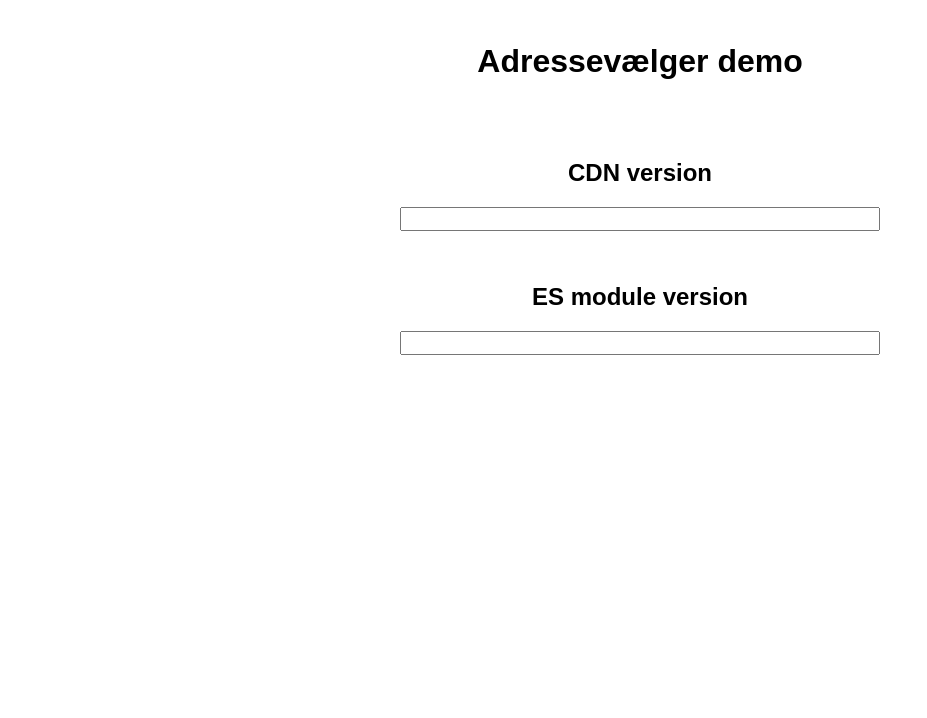
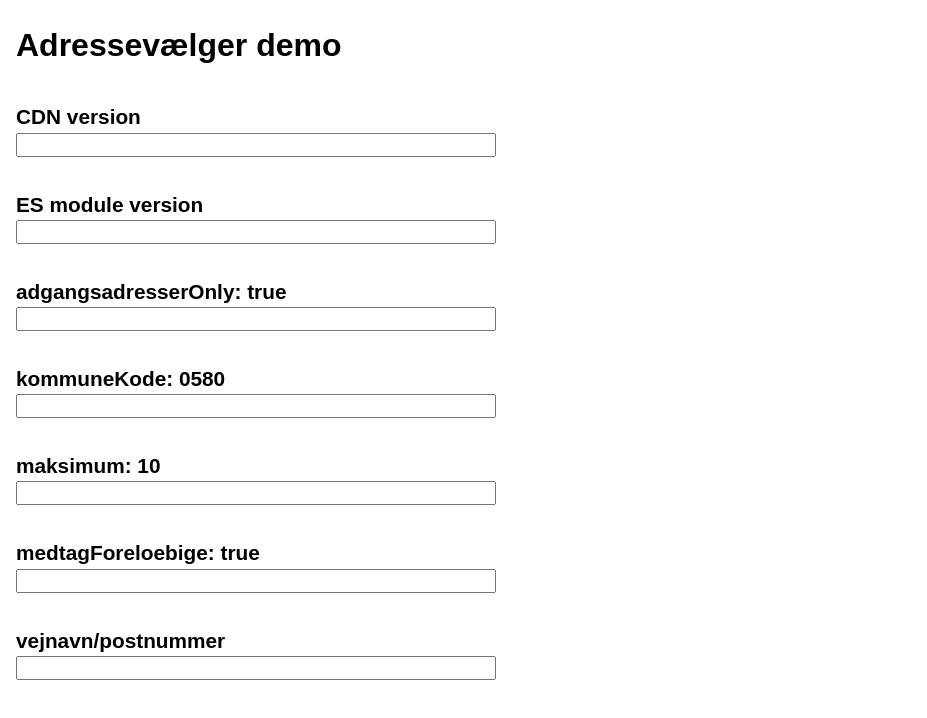
Before and after one commit to Septima/dar-search-demo, a plain HTML site: page index.html in a window 1280 px wide. Shown: the whole page, without its empty margins (0-927 px from the left). Drawn offline with Linux system fonts and the light colour scheme.

Commit message:
update html

```diff
--- a/index.html
+++ b/index.html
@@ -11,11 +11,8 @@
         margin: 1rem;
         padding: 0;
         color: black;
-        display: flex;
-        flex-flow: column nowrap;
-        align-items: center;
         background-color: white;
-        gap: 1rem;
+        gap: 2rem;
       }
       h1,
       h2 {
@@ -23,6 +20,7 @@
       }
       h2 {
         margin: 2rem 0 0;
+        font-size: 1.3rem;
       }
     </style>
     <link rel="stylesheet" href="./dawa-autocomplete.css" />
@@ -31,6 +29,7 @@
   <body>
     <h1>Adressevælger demo</h1>
 
+    <article>
       <h2>CDN version</h2>
 
       <!-- HTML -->
@@ -47,7 +46,9 @@
           },
         });
       </script>
+    </article>
 
+    <article>
       <h2>ES module version</h2>
 
       <!-- HTML -->
@@ -66,5 +67,97 @@
           },
         });
       </script>
+    </article>
+
+    <article>
+      <h2>adgangsadresserOnly: true</h2>
+      <div class="dawa-autocomplete-container">
+        <input type="search" id="demo3" />
+      </div>
+      <script type="module">
+        import dawaAutocomplete2 from "./dawa-autocomplete.esm.js";
+        var inputElm = document.getElementById("demo3");
+        var component = dawaAutocomplete2.dawaAutocomplete(inputElm, {
+          token: "demo-3KCVX33CKZ",
+          adgangsadresserOnly: true,
+          select: function (selected) {
+            console.log("Valgt adresse: ", selected);
+          },
+        });
+      </script>
+    </article>
+
+    <article>
+      <h2>kommuneKode: 0580</h2>
+      <div class="dawa-autocomplete-container">
+        <input type="search" id="demo4" />
+      </div>
+      <script type="module">
+        import dawaAutocomplete2 from "./dawa-autocomplete.esm.js";
+        var inputElm = document.getElementById("demo4");
+        var component = dawaAutocomplete2.dawaAutocomplete(inputElm, {
+          token: "demo-3KCVX33CKZ",
+          kommuneKode: "0580",
+          select: function (selected) {
+            console.log("Valgt adresse: ", selected);
+          },
+        });
+      </script>
+    </article>
+
+    <article>
+      <h2>maksimum: 10</h2>
+      <div class="dawa-autocomplete-container">
+        <input type="search" id="demo5" />
+      </div>
+      <script type="module">
+        import dawaAutocomplete2 from "./dawa-autocomplete.esm.js";
+        var inputElm = document.getElementById("demo5");
+        var component = dawaAutocomplete2.dawaAutocomplete(inputElm, {
+          token: "demo-3KCVX33CKZ",
+          maksimum: 10,
+          select: function (selected) {
+            console.log("Valgt adresse: ", selected);
+          },
+        });
+      </script>
+    </article>
+
+    <article>
+      <h2>medtagForeloebige: true</h2>
+      <div class="dawa-autocomplete-container">
+        <input type="search" id="demo6" />
+      </div>
+      <script type="module">
+        import dawaAutocomplete2 from "./dawa-autocomplete.esm.js";
+        var inputElm = document.getElementById("demo6");
+        var component = dawaAutocomplete2.dawaAutocomplete(inputElm, {
+          token: "demo-3KCVX33CKZ",
+          medtagForeloebige: true,
+          select: function (selected) {
+            console.log("Valgt adresse: ", selected);
+          },
+        });
+      </script>
+    </article>
+
+    <article>
+      <h2>vejnavn/postnummer</h2>
+      <div class="dawa-autocomplete-container">
+        <input type="search" id="demo7" />
+      </div>
+      <script type="module">
+        import dawaAutocomplete2 from "./dawa-autocomplete.esm.js";
+        var inputElm = document.getElementById("demo7");
+        var component = dawaAutocomplete2.dawaAutocomplete(inputElm, {
+          token: "demo-3KCVX33CKZ",
+          vejnavn: "Lindevej",
+          postnummer: "8000",
+          select: function (selected) {
+            console.log("Valgt adresse: ", selected);
+          },
+        });
+      </script>
+    </article>
   </body>
 </html>
```
Lines whose indentation alone changed are shown as unchanged.
